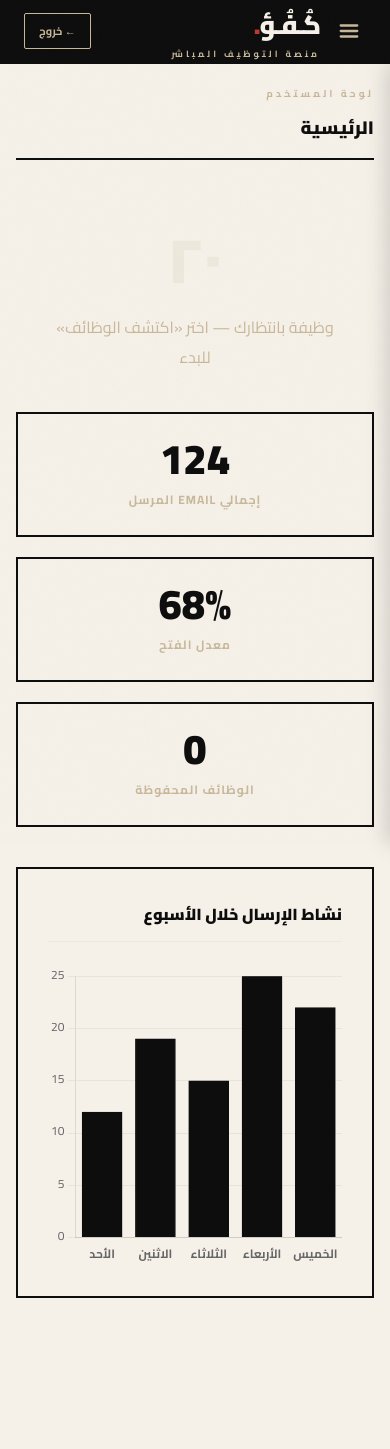
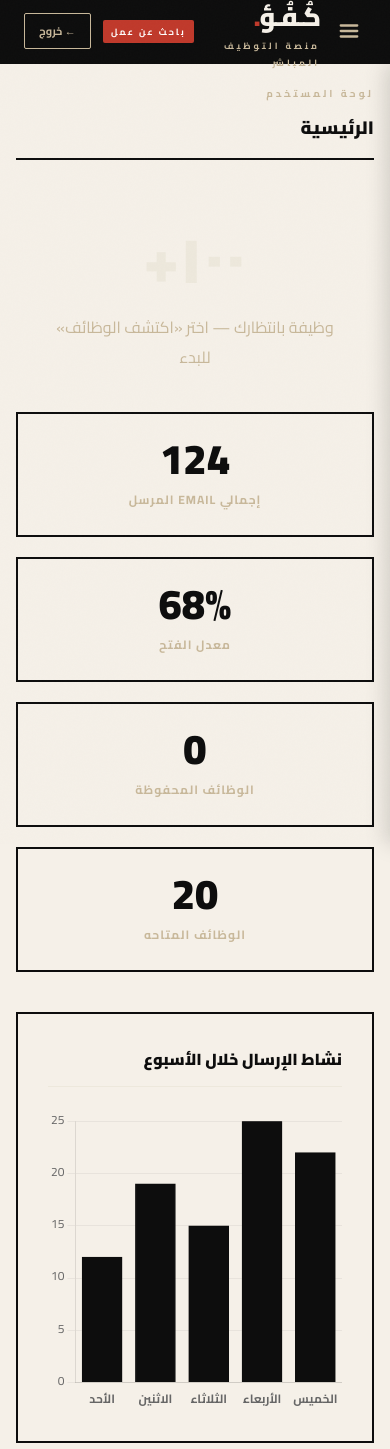
Before and after one commit to ahmedbadry-dev/hrData, a React (Vite) app in the folder client/: page /dashboard in a window 390 px wide. Shown: the top 1449 px of the page. Before the commit the page ends 1338 px from the top, so only its background shows below. Built offline with nearby package versions, Linux system fonts and the light colour scheme.

Commit message:
feat: implement user dashboard layout with responsive navbar and sidebar components

```diff
--- a/client/src/components/home/sections/HomeHeroSection/HomeHeroSection.tsx
+++ b/client/src/components/home/sections/HomeHeroSection/HomeHeroSection.tsx
@@ -51,16 +51,34 @@ export default function HomeHeroSection() {
         </div>
         <div>
           <div className={styles['hero-card-preview']}>
+            <div className={styles['hcp-tag']}>أرامكو السعودية</div>
+            <div className={styles['hcp-title']}>مهندس برمجيات</div>
+            <div className={styles['hcp-meta']}>📍 الظهران · 🎓 علوم حاسب</div>
+            <div className={styles['hcp-email']}>📧 jobs@aramco.com</div>
+          </div>
+          <div
+            className={`${styles['hero-card-preview']} `}
+          >
             <div className={styles['hcp-tag']}>مجموعة شاكر</div>
             <div className={styles['hcp-title']}>أخصائي مبيعات</div>
             <div className={styles['hcp-meta']}>📍 الرياض · 🎓 إدارة أعمال</div>
             <div className={styles['hcp-email']}>📧 recruitment@shaker.com</div>
           </div>
-          <div className={`${styles['hero-card-preview']} ${styles['hero-card-preview-secondary']}`}>
-            <div className={styles['hcp-tag']}>شركة التقنية</div>
-            <div className={styles['hcp-title']}>مطور برمجيات</div>
-            <div className={styles['hcp-meta']}>📍 جدة · 🎓 علوم حاسب</div>
-            <div className={styles['hcp-email']}>📧 hr@tech.com</div>
+          <div
+            className={`${styles['hero-card-preview']} `}
+          >
+            <div className={styles['hcp-tag']}>شركة نيوم</div>
+            <div className={styles['hcp-title']}>مدير مشاريع</div>
+            <div className={styles['hcp-meta']}>📍 تبوك · 🎓 هندسة مدنية</div>
+            <div className={styles['hcp-email']}>📧 careers@neom.com</div>
+          </div>
+          <div
+            className={`${styles['hero-card-preview']} `}
+          >
+            <div className={styles['hcp-tag']}>مصرف الراجحي</div>
+            <div className={styles['hcp-title']}>محلل مالي</div>
+            <div className={styles['hcp-meta']}>📍 جدة · 🎓 مالية ومحاسبة</div>
+            <div className={styles['hcp-email']}>📧 careers@alrajhibank.com.sa</div>
           </div>
         </div>
       </div>
--- a/client/src/components/home/sections/homeData.ts
+++ b/client/src/components/home/sections/homeData.ts
@@ -32,6 +32,20 @@ export const homeHeroStats: HomeHeroStat[] = [
 ];
 
 export const homeHeroCards: HomeHeroCard[] = [
+  {
+    company: 'مجموعة شاكر',
+    role: 'أخصائي مبيعات',
+    city: 'الرياض',
+    major: 'إدارة أعمال',
+    email: 'recruitment@shaker.com',
+  },
+  {
+    company: 'شركة التقنية',
+    role: 'مطور برمجيات',
+    city: 'جدة',
+    major: 'علوم حاسب',
+    email: 'hr@tech.com',
+  },
   {
     company: 'مجموعة شاكر',
     role: 'أخصائي مبيعات',
--- a/client/src/components/user/layout/UserNavbar/UserNavbar.module.css
+++ b/client/src/components/user/layout/UserNavbar/UserNavbar.module.css
@@ -57,6 +57,18 @@
   letter-spacing: 3px;
   text-transform: uppercase;
   margin-top: -4px;
+}
+
+.user-badge {
+  background: var(--accent);
+  color: #fff;
+  font-size: 9px;
+  font-weight: 700;
+  padding: 3px 8px;
+  letter-spacing: 2px;
+  text-transform: uppercase;
+  border-radius: 2px;
+  flex-shrink: 0;
 }
 
 .header-right {
--- a/client/src/components/user/layout/UserNavbar/UserNavbar.tsx
+++ b/client/src/components/user/layout/UserNavbar/UserNavbar.tsx
@@ -28,8 +28,10 @@ export default function UserNavbar({ onToggleSidebar }: UserNavbarProps) {
           <a className={styles.logo} href="#">
             كُـفُـؤ<span>.</span>
           </a>
+
           <span className={styles['logo-tagline']}>منصة التوظيف المباشر</span>
         </div>
+        <span className={styles['user-badge']}>باحث عن عمل</span>
       </div>
 
       <div className={styles['header-right']}>
--- a/client/src/components/user/layout/UserSidebar/UserSidebar.tsx
+++ b/client/src/components/user/layout/UserSidebar/UserSidebar.tsx
@@ -165,7 +165,7 @@ export default function UserSidebar({
           </ul>
         </nav>
 
-        <div className={styles['sidebar-sys']}>
+        {/* <div className={styles['sidebar-sys']}>
           <div className={styles['sys-title']}>إحصائيات</div>
           <div className={styles['sys-item']}>
             <span className={styles['sys-label']}>وظيفة متاحة</span>
@@ -179,7 +179,7 @@ export default function UserSidebar({
             <span className={styles['sys-label']}>محفوظة</span>
             <span className={styles['sys-val']}>{savedCount}</span>
           </div>
-        </div>
+        </div> */}
       </div>
     </aside>
   );
--- a/client/src/components/user/sections/UserHomeSection/UserHomeSection.module.css
+++ b/client/src/components/user/sections/UserHomeSection/UserHomeSection.module.css
@@ -49,11 +49,29 @@
   padding: 24px;
   text-align: center;
   transition: transform 0.2s;
+  position: relative;
+  overflow: hidden;
+}
+
+.stat-card::after {
+  content: '';
+  position: absolute;
+  bottom: 0;
+  left: 0;
+  right: 0;
+  height: 4px;
+  background: var(--accent);
+  transform: scaleX(0);
+  transition: transform 0.3s ease;
 }
 
 .stat-card:hover {
   transform: translateY(-4px);
   background: var(--cream);
+}
+
+.stat-card:hover::after {
+  transform: scaleX(1);
 }
 
 .stat-val {
--- a/client/src/components/user/sections/UserHomeSection/UserHomeSection.tsx
+++ b/client/src/components/user/sections/UserHomeSection/UserHomeSection.tsx
@@ -36,6 +36,9 @@ export default function UserHomeSection({ savedCount }: UserHomeSectionProps) {
   const totalEmails = useAnimatedCounter(124);
   const openRate = useAnimatedCounter(68, '%');
   const saved = useAnimatedCounter(savedCount);
+  const replies = useAnimatedCounter(20);
+  const profileStrength = useAnimatedCounter(80, '%');
+  const activeApps = useAnimatedCounter(7);
 
   useEffect(() => {
     if (!chartRef.current) return;
@@ -86,7 +89,7 @@ export default function UserHomeSection({ savedCount }: UserHomeSectionProps) {
       />
 
       <div className={styles['welcome-state']}>
-        <div className={styles['big-number']}>٢٠</div>
+        <div className={styles['big-number']}>١٠٠+</div>
         <p>وظيفة بانتظارك — اختر «اكتشف الوظائف» للبدء</p>
       </div>
 
@@ -112,6 +115,15 @@ export default function UserHomeSection({ savedCount }: UserHomeSectionProps) {
           value={saved}
           title="الوظائف المحفوظة"
         />
+        <StatCard
+          className={styles['stat-card']}
+          valueClassName={styles['stat-val']}
+          titleClassName={styles['stat-tit']}
+          value={replies}
+          title="الوظائف المتاحه"
+        />
+
+
       </div>
 
         <div className={styles['chart-container']}>
--- a/client/tsconfig.json
+++ b/client/tsconfig.json
@@ -15,7 +15,6 @@
     "noUnusedParameters": true,
     "noFallthroughCasesInSwitch": true,
     "skipLibCheck": true,
-    "ignoreDeprecations": "6.0",
     "baseUrl": ".",
     "paths": {
       "@/*": ["src/*"]
```
Lines whose indentation alone changed are shown as unchanged.
